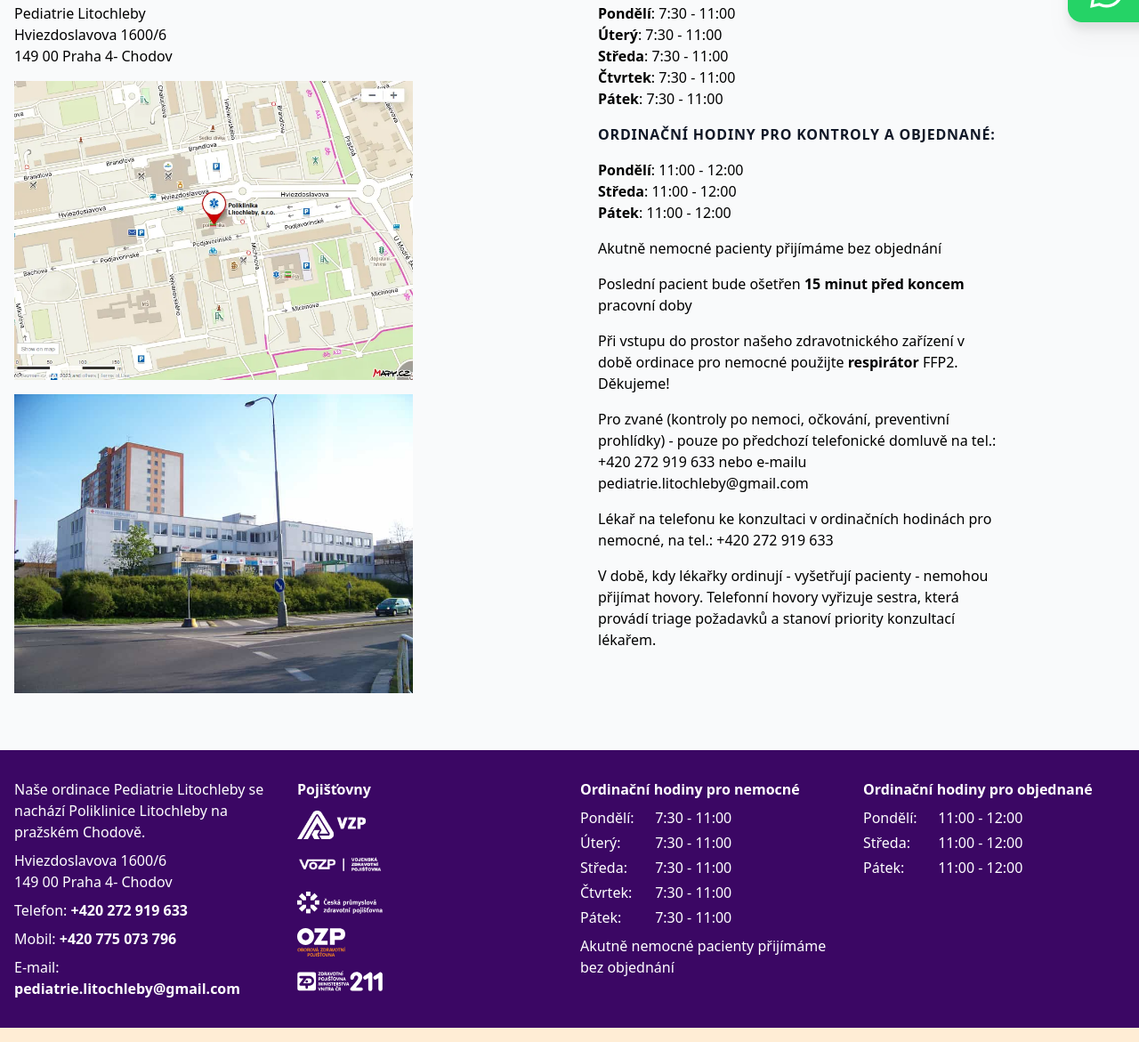
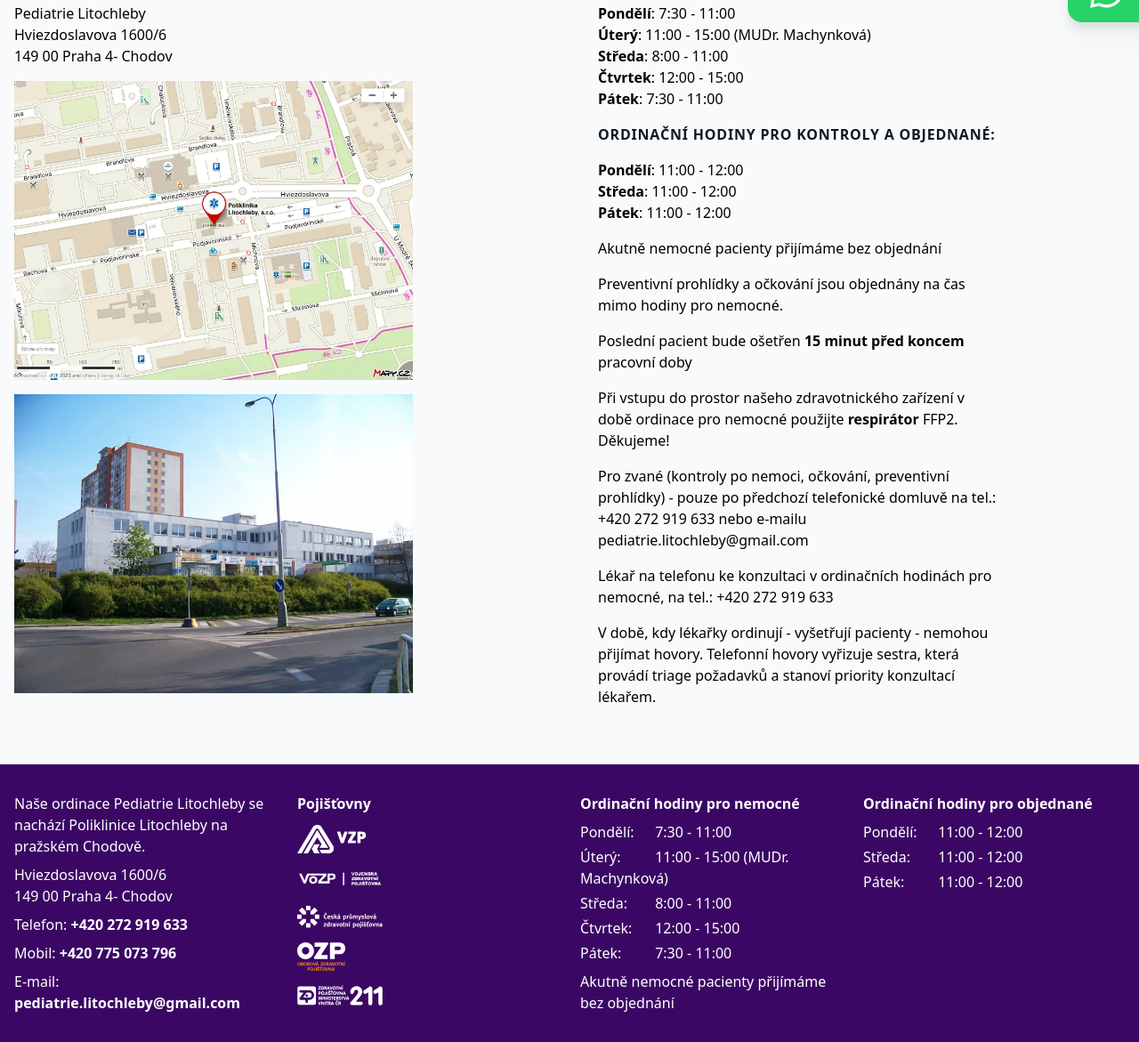
Before and after one commit to blackhexagon/pediatrie-litochleby, an Astro site: page /kontakt in a window 1280 px wide. Shown: the part 727-1898 px from the top of the page at 89% size. Built offline with nearby package versions, Linux system fonts and the light colour scheme; Astro itself is replaced by a stand-in of ours.

Commit message:
Update clinic schedule, news, and vaccination info

```diff
--- a/config.ts
+++ b/config.ts
@@ -1,10 +1,7 @@
 export default {
   title: "Pediatrie Litochleby",
   news: [
-    `Provoz o letních prázdninách<br><br>
-    <strong class="text-amber-600 underline">Ordinace pro nemocné denně pondělí - pátek<br>od 7:30 - 11:00</strong><br><br>
-    22. - 23. 8. čerpáme dovolenou. Provoz ordinace v období zástupu o dovolené je pouze do 13 hodin. Zásup poskytuje dr. Kohoutová (tel. 272 919 657).<br><br>
-    Akutně nemocné po 13:00 ošetří na dětském oddělení Thomayerova nemocnice Praha 4 Krč.`,
+    `Termíny na předporodní konzultace: vždy 3. čtvrtek v měsíci od 8 hodiny.`,
   ],
   phone: "+420 272 919 633",
   gsm: "+420 775 073 796",
@@ -12,9 +9,9 @@ export default {
   whatsapp: "https://wa.me/420775073796",
   openingHours: [
     ["Pondělí", "7:30 - 11:00"],
-    ["Úterý", "7:30 - 11:00"],
-    ["Středa", "7:30 - 11:00"],
-    ["Čtvrtek", "7:30 - 11:00"],
+    ["Úterý", "11:00 - 15:00 (MUDr. Machynková)"],
+    ["Středa", "8:00 - 11:00"],
+    ["Čtvrtek", "12:00 - 15:00"],
     ["Pátek", "7:30 - 11:00"],
   ],
   controlHours: [
@@ -57,7 +54,7 @@ export default {
       title: "Očkování",
       path: "/ockovani",
       description:
-        "Prohlédněte si interaktivní verzi očkovacího kalendáře pro děti – povinné a nepovinné hrazené očkování",
+        "Nabízíme očkování  proti pneumokokům 20 valenční vakcínou Prevenar 20 zdarma pro kojence od 2. měsíce ve schématu 3+1. Prohlédněte si interaktivní verzi očkovacího kalendáře pro děti – povinné a nepovinné hrazené očkování",
     },
     faq: {
       title: "Dotazy",
--- a/src/pages/kontakt.astro
+++ b/src/pages/kontakt.astro
@@ -86,6 +86,10 @@ import Label from "../components/Label.astro";
         </ul>
         <p>Akutně nemocné pacienty přijímáme bez objednání</p>
         <p>
+          Preventivní prohlídky a očkování jsou objednány na čas mimo hodiny pro
+          nemocné.
+        </p>
+        <p>
           Poslední pacient bude ošetřen <strong>15 minut před koncem</strong>
            pracovní doby
         </p>
```
